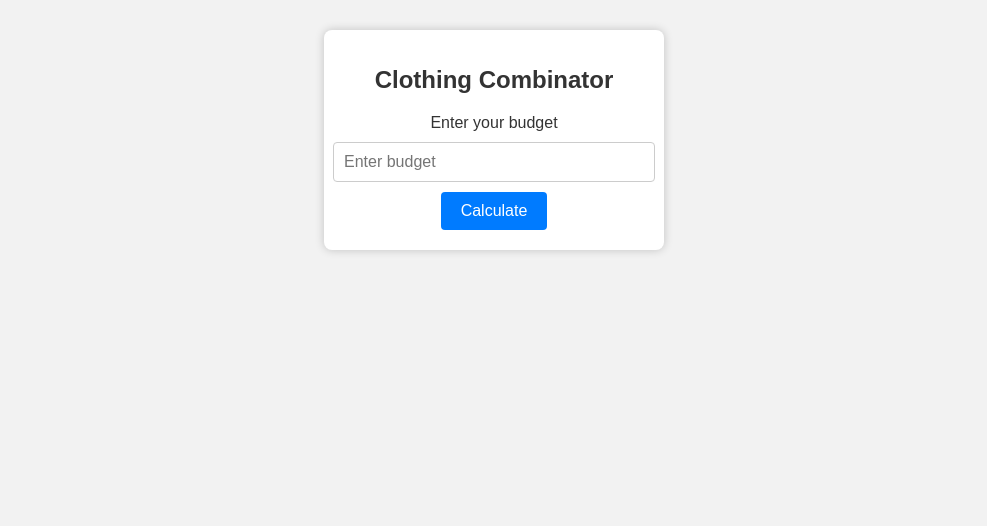
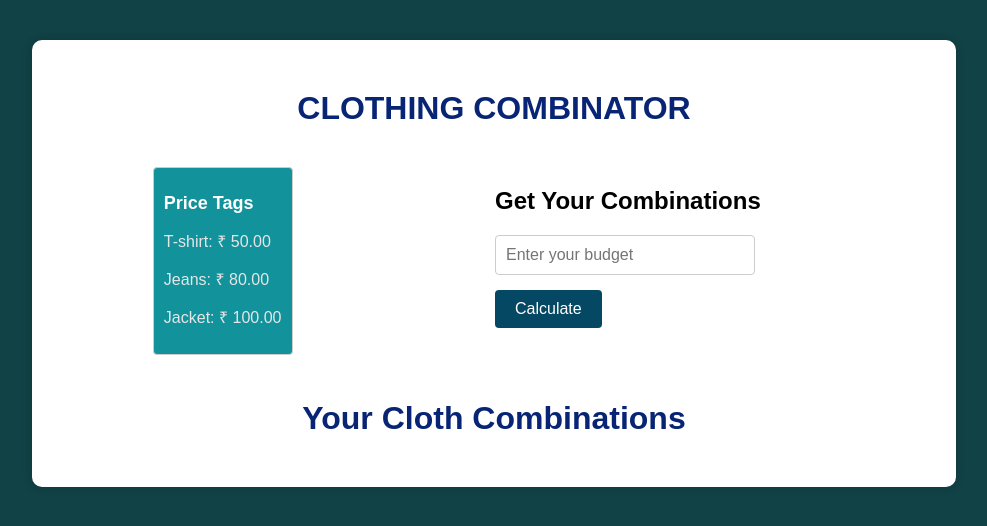
Before and after one commit to mevicky9254/Aassignment, a plain HTML site: page Right2Vote_frontend/index.html in a window 1280 px wide. Shown: the whole page, without its empty margins (146-1133 px from the left). Drawn offline with Linux system fonts and the light colour scheme.

Commit message:
Created the frontend and Integrated the api

```diff
--- a/Right2Vote_frontend/index.css
+++ b/Right2Vote_frontend/index.css
@@ -1,97 +1,103 @@
 body {
     font-family: 'Arial', sans-serif;
-    background-color: #f2f2f2;
-    justify-content: center;
-    align-items: center;
-    height: 100vh;
-    margin: 0;
+    background-color: #114246;
+    min-height: 100vh;
 }
 
 .container {
-    background-color: #ffffff;
-    border-radius: 8px;
+    background-color: #fff;
+    border-radius: 10px;
+    box-shadow: 0 0 10px rgba(0, 0, 0, 0.2);
     padding: 20px;
-    box-shadow: 0 0 10px rgba(0, 0, 0, 0.2);
-    width: 300px;
-    text-align: center;
+    width: 70%;
+    align-items: center;
     margin: auto;
-    margin-top: 30px;
+    margin-top: 40px;
     text-align: center;
 
+
+}
+.container>.container_child1{
+    margin-top: 40px;
+    display: flex;
+    justify-content: space-around;
+    text-align: left
 }
 
-.title {
-    font-size: 24px;
+.priceTags {
+    text-align: left;
+    font-size: 16px;
     color: #333;
+    border: 1px solid #ccc;
+    border-radius: 4px;
+    padding: 10px;
+    background-color: #12939c;
+    margin-bottom: 15px;
+    color:rgb(231, 230, 230)
+}
+.priceTags h2 {
+    font-size: 18px;
+    color: #fffdfd;
+    margin-bottom: 10px;
 }
 
-.input-container {
-    display: flex;
-    flex-direction: column;
-    align-items: center;
-    margin-top: 20px;
+h1 {
+
+    color: #082575;
+    margin-top: 30px;
+    margin-bottom: 30px;
 }
-.result_container {
-    display: none;
-    width: 60%;
-    border: 2px solid #007BFF;
-    border-radius: 8px;
-    padding: 10px;
-    margin: auto;
-    margin-top: 50px;
-    background-color: #f5f5f5;
-    box-shadow: 0 0 10px rgba(0, 0, 0, 0.2);
-    text-align: center;
-}
-
-
-
-.result_container p {
-    font-size: 16px;
-    color: #071d99; /* Dark text color */
-}
-
-
-.label {
-    font-size: 16px;
-    margin-bottom: 10px;
-    color: #333;
-}
-
-.input {
-    width: 100%;
+input {
+    width: 70%;
     padding: 10px;
     border: 1px solid #ccc;
     border-radius: 4px;
     font-size: 16px;
-    margin-bottom: 10px;
+    margin-bottom: 15px;
 }
 
-.button {
-    background-color: #007BFF;
+button {
+    background-color: #054863;
     color: #fff;
     border: none;
     border-radius: 4px;
     padding: 10px 20px;
     font-size: 16px;
     cursor: pointer;
+
 }
 
-.button:hover {
-    background-color: #0056b3;
+button:hover {
+    background-color: #09bed6;
+    color: black;
 }
 
-.results {
-    font-size: 16px;
-    margin-top: 20px;
+#total {
+    color: #777;
+    font-size: 15px;
+    margin-top: 15px;
 }
 
-.result-list {
-    /* margin-top: 20px; */
+.container>.container_child2>h1{
+ margin-top: 30px;
+ margin-bottom: 30px;
 }
 
-#total-length {
-    color: #a00404;
-
-    margin-top: 20px;
+.result_container{
+    display: none;
+    background-color: #fdfdfd;
+    border-radius: 10px;
+    box-shadow: 0 0 10px rgba(0, 0, 0, 0.2);
+    text-align: center;
+    padding: 20px;
+    width: 80%;
+    margin: auto;
+    margin-top: 30px;
+    align-items: center;
+    border: 1px solid #054f58;;
 }
+.result_container p{
+    text-align: center;
+    color: #063b50;
+    font-family:sans-serif
+}
--- a/Right2Vote_frontend/index.html
+++ b/Right2Vote_frontend/index.html
@@ -16,19 +16,34 @@
 </head>
 <body>
     <div class="container">
-        <h1 class="title">Clothing Combinator</h1>
+
+            <h1 class="title">CLOTHING COMBINATOR</h1>
+            <div class="container_child1">
+                <div class="priceTags">
+                    <h2>Price Tags</h2>
+                    <p>T-shirt: ₹ 50.00</p>
+                    <p>Jeans: ₹  80.00</p>
+                    <p>Jacket: ₹  100.00</p>
+                </div>
                <div class="input-container">
-            <label for="budget" class="label">Enter your budget</label>
-            <input type="number" id="budget" class="input" placeholder="Enter budget">
+                <h2 class="title">Get Your Combinations</h2>
+                   <input type="number" id="budget" class="input" placeholder="Enter your budget">
                    <button id="calculate" class="button">Calculate</button>
+                   <h3 id="total-length" class="total-length"></h3>
                </div>
+            </div>
+
+            <div class="container_child2">
+                <h1>Your Cloth Combinations</h1>
                </div>
                 <div class="result_container">
                     <div id="results" class="results">
                         <div id="result-list" class="result-list"></div>
-            <h3 id="total-length" class="total-length"></h3>
                     </div>
                 </div>
+    </div>
+
+
     <script src="index.js"></script>
 </body>
 </html>
--- a/Right2Vote_frontend/index.js
+++ b/Right2Vote_frontend/index.js
@@ -24,8 +24,8 @@ calculateButton.addEventListener('click', () => {
                     console.log(item)
                     resultList.innerHTML += `<p>${item}</p>`;
                 });
-                totalLength.innerHTML = `Total items: ${data.length}`;
-                resultContainer.style.display = 'block';
+                totalLength.innerHTML = `Total combinations: ${data.length}`;
             });
+            resultContainer.style.display = 'block';
     }
 });
```
Lines whose indentation alone changed are shown as unchanged.
